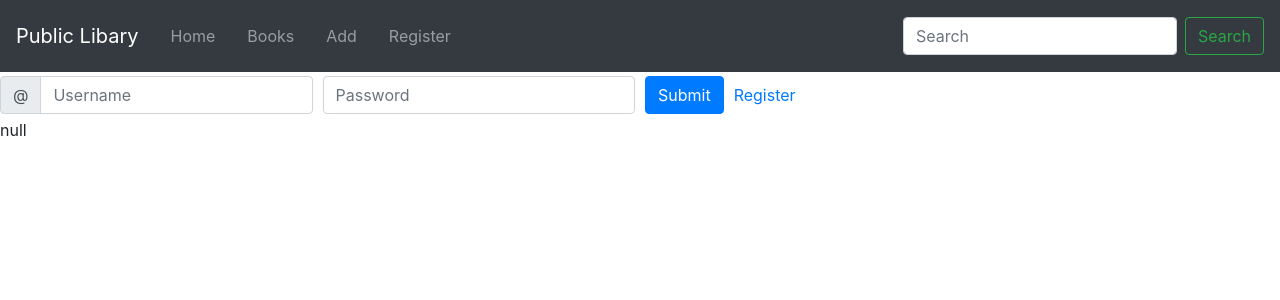
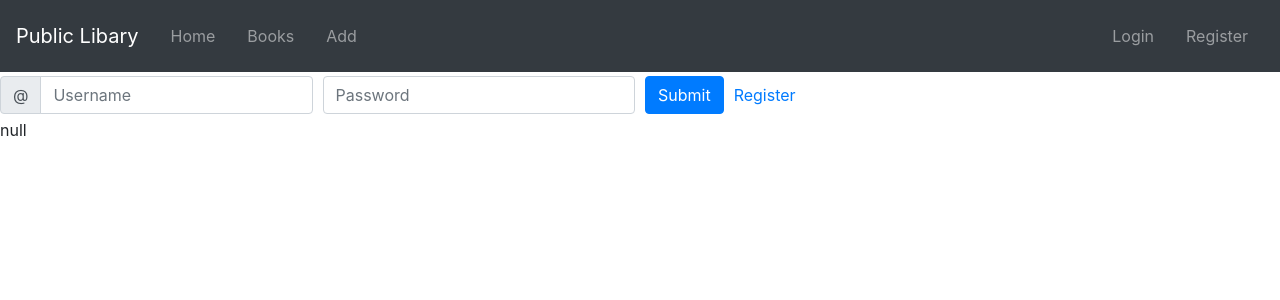
Before and after one commit to Rosswoolfenden/React_libary_website, a React (Create React App) app: page /login in a window 1280 px wide. Shown: the top 300 px of the page. Built offline with nearby package versions, Linux system fonts and the light colour scheme.

Commit message:
added context throughout, and added auth to calls

```diff
--- a/src/App.js
+++ b/src/App.js
@@ -24,8 +24,9 @@ function App() {
   return (
     <Router>
     <div>
+
+      <UserContext.Provider value={value}>
       <Navigation />
-      <UserContext.Provider value={value}>
         <Route path="/" exact component={Home} />
         <Route path="/books" component={Book} />
         <Route path="/addbook" component={AddBooks} />
--- a/src/components/addBook.js
+++ b/src/components/addBook.js
@@ -1,7 +1,8 @@
-import React, {useState} from 'react';
+import React, {useState, useContext} from 'react';
 import axios from 'axios';
-
+import {UserContext} from '../contexts/context'
 import {Form, Col, Button} from 'react-bootstrap';
+import  { Redirect } from 'react-router-dom'
 
 export function AddBooks(props) {
     const bookFeilds = {
@@ -10,6 +11,8 @@ export function AddBooks(props) {
         genre: "",
         about: ""
     };
+    const { auth } = useContext(UserContext);
+
 
     const [book, setBook] = useState(bookFeilds);
     const [posted, setPosted] = useState("not-posted-book");
@@ -24,17 +27,23 @@ export function AddBooks(props) {
         setBook({...book, [event.target.name]: intValue});
     }
     const submit = async() => {
-        await addBookToDb(book);
+        if(!auth) {
+            alert("You need to be logged in to complete this aciton ");
+            <Redirect to='/login'  />
+        } else {
+            await addBookToDb(book);
+        }
+
     }
 
+                // "Authorization": "Basic " + btoa(user.username + ":" + user.password),
     const addBookToDb = async(data)=> {
         axios({
             method: 'post',
             url: 'http://localhost:9999/api/v1/books/add',
             data: data,
             headers: {
-                'Content-Type': 'application/json;charset=UTF-8',
-                "Access-Control-Allow-Origin": "*"
+                "Authorization": "Basic " + btoa(auth.username + ":" + auth.password),
             }
         }).then(res => {
             console.log(res);
--- a/src/components/books.js
+++ b/src/components/books.js
@@ -19,6 +19,7 @@ class Books extends React.Component {
                 this.setState({books: res.data})
             })
             .catch(e => {
+                alert("Failed to get Book data");
                 console.log(e);
             });
     }
--- a/src/components/login.js
+++ b/src/components/login.js
@@ -30,6 +30,10 @@ export function Login(){
             }
         }).then(res => {
             console.log(res.data);
+
+            const UserData = res.data.User;
+            //save password to send as auth in future calls
+            UserData.password = user.password;
            setAuth(res.data.User);
            // alert("Succesfully Logged in!");
            return res.data.User;
--- a/src/components/navigation.js
+++ b/src/components/navigation.js
@@ -1,7 +1,10 @@
-import React from 'react';
-import {Navbar, Nav, Button, FormControl, Form, NavDropdown} from 'react-bootstrap';
+import React, {useContext} from 'react';
+import {Navbar, Nav, Button, FormControl, Form} from 'react-bootstrap';
 import {Link } from 'react-router-dom';
-export function Navigation(props) {
+import { UserContext } from '../contexts/context';
+
+export function Navigation() {
+    const { auth } = useContext(UserContext);
     return (
         // <h1> HELLO </h1>
         <Navbar bg="dark" variant="dark">
@@ -16,20 +19,39 @@ export function Navigation(props) {
                 <Nav.Link href="/addbook">
                     <Link to="/addbook" className="nav-link">Add</Link>
                 </Nav.Link>
-                <Nav.Link href="/register">
-                    <Link to="/register" className="nav-link">Register</Link>
-                </Nav.Link>
+
+
                 {/* <NavDropdown href="/account" bg="light" variant="dark" title="Account" id="basic-nav-dropdown">
                     <NavDropdown  variant="dark"> View Books </NavDropdown>
                     <NavDropdown > Settings </NavDropdown>
                     <NavDropdown> Log out </NavDropdown>
                 </NavDropdown> */}
             </Nav>
+            {auth ? (
+                <Nav >
+                    <Nav.Link href="/register">
+                        <Link to="/account" className="nav-link">Account</Link>
+                    </Nav.Link>
+                </Nav>
 
-            <Form inline>
+
+                ) : (
+                    <Nav>
+                        <Nav.Link href="/register">
+                            <Link to="/login" className="nav-link">Login</Link>
+                        </Nav.Link>
+                        <Nav.Link href="/register">
+                            <Link to="/register" className="nav-link">Register</Link>
+                        </Nav.Link>
+
+                    </Nav>
+
+                )}
+
+            {/* <Form inline>
                 <FormControl type="text" placeholder="Search" className="mr-sm-2" />
                 <Button variant="outline-success"> Search </Button>
-            </Form>
+            </Form> */}
       </Navbar>
 
     );
--- a/src/components/register.js
+++ b/src/components/register.js
@@ -12,7 +12,7 @@ const userFeilds = {
     adress: "",
 };
 
-export function Register(props) {
+export function Register() {
 
     const [user, setUser] = useState(userFeilds);
     const [posted, setPosted] = useState("not-posted-book");
```
